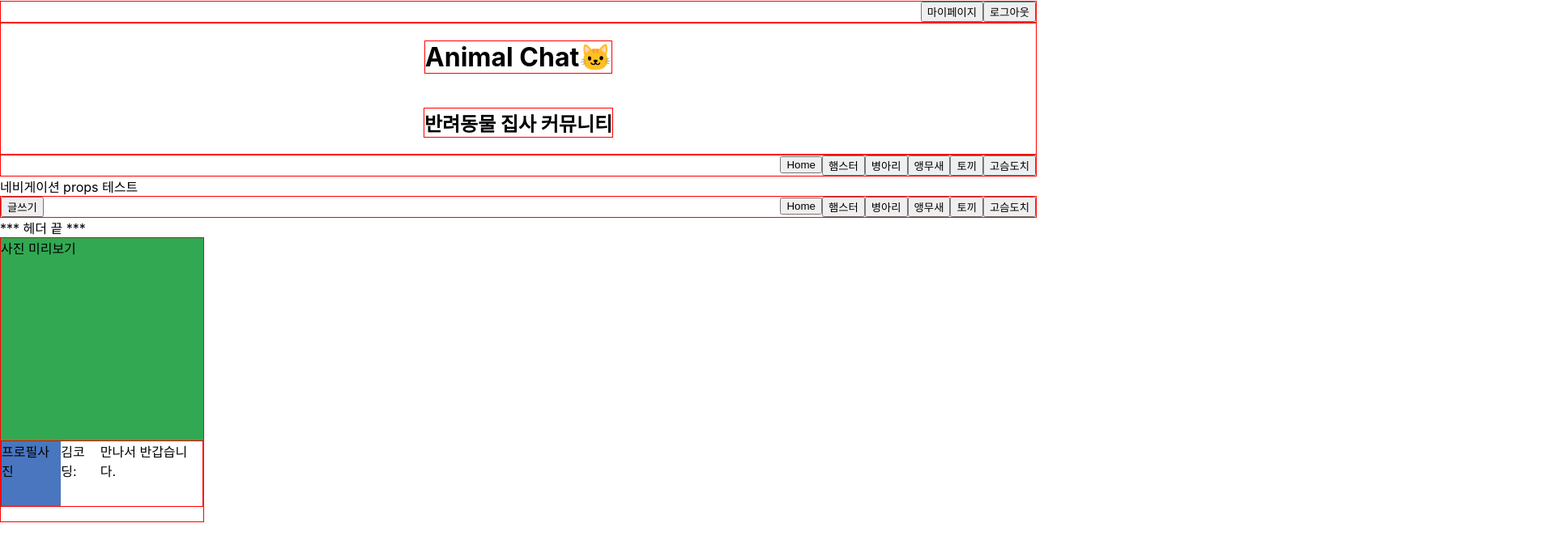
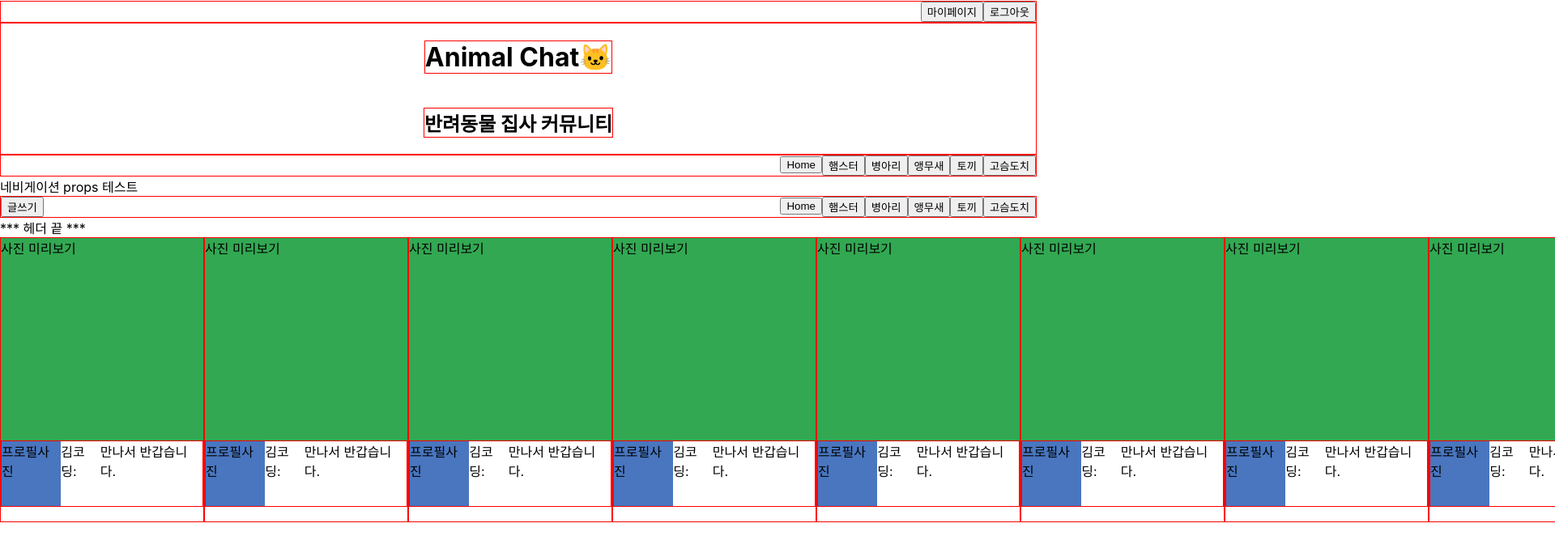
Before and after one commit to emily-hong/AnimalChat, a React (Create React App) app in the folder client/: page / in a window 1280 px wide. Shown: the part 23-706 px from the top of the page at 81% size, 1920 px wide, since content can reach past the window. Built offline with nearby package versions, Linux system fonts and the light colour scheme.

Commit message:
Feat: 게시물 모음 섹션 컴포넌트 추가

```diff
--- a/client/src/App.js
+++ b/client/src/App.js
@@ -2,7 +2,8 @@ import React from "react"
 // import { Switch, Route, useHistory, Redirect } from "react-router-dom"
 import Header from "./components/Header"
 import Navigation from "./components/Navigation"
-import SinglePostOnBoard from "./components/SinglePostOnBoard"
+import Posts from "./components/Posts"
+// import SinglePostOnBoard from "./components/SinglePostOnBoard"
 
 function App() {
   // testing
@@ -14,7 +15,7 @@ function App() {
       네비게이션 props 테스트
       <Navigation isWriteButton={true} />
       *** 헤더 끝 ***
-      <SinglePostOnBoard />
+      <Posts />
     </div>
   )
 }
--- /dev/null
+++ b/client/src/components/Posts.js
@@ -0,0 +1,23 @@
+import SinglePostOnBoard from "./SinglePostOnBoard";
+
+export default function Posts() {
+  const sectionStyle = {
+    display: 'inline-flex',
+
+  }
+
+  return (
+    <div className="postsSection" style={sectionStyle}>
+      <SinglePostOnBoard />
+      <SinglePostOnBoard />
+      <SinglePostOnBoard />
+      <SinglePostOnBoard />
+      <SinglePostOnBoard />
+      <SinglePostOnBoard />
+      <SinglePostOnBoard />
+      <SinglePostOnBoard />
+      <SinglePostOnBoard />
+      <SinglePostOnBoard />
+    </div>
+  );
+}
```
